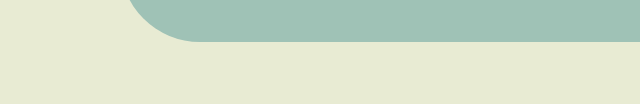
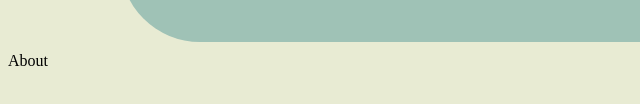
Before and after one commit to Yash-Mangrulkar/Yash-Mangrulkar.github.io, a plain HTML site: page docs/index.html in a window 1280 px wide. Shown: the part 564-668 px from the top of the page, 0-640 px from the left. Drawn offline with Linux system fonts and the light colour scheme.

Commit message:
about things updated

```diff
--- a/docs/index.html
+++ b/docs/index.html
@@ -46,7 +46,15 @@
         </div>
     </div>
 
+<div>
+    <div class="second_page">
+    <div>
+        About
+    </div>
 
+    </div>
+
+</div>
 
 
 </body>
```
